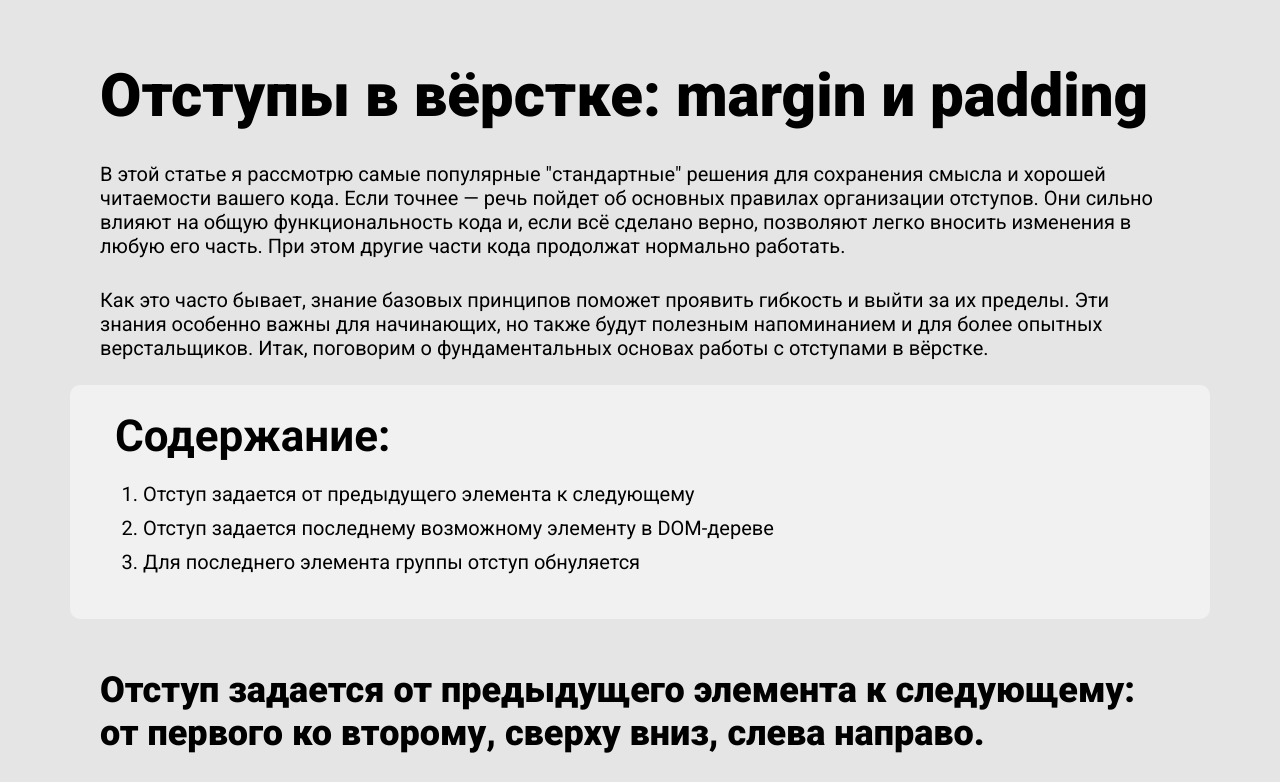
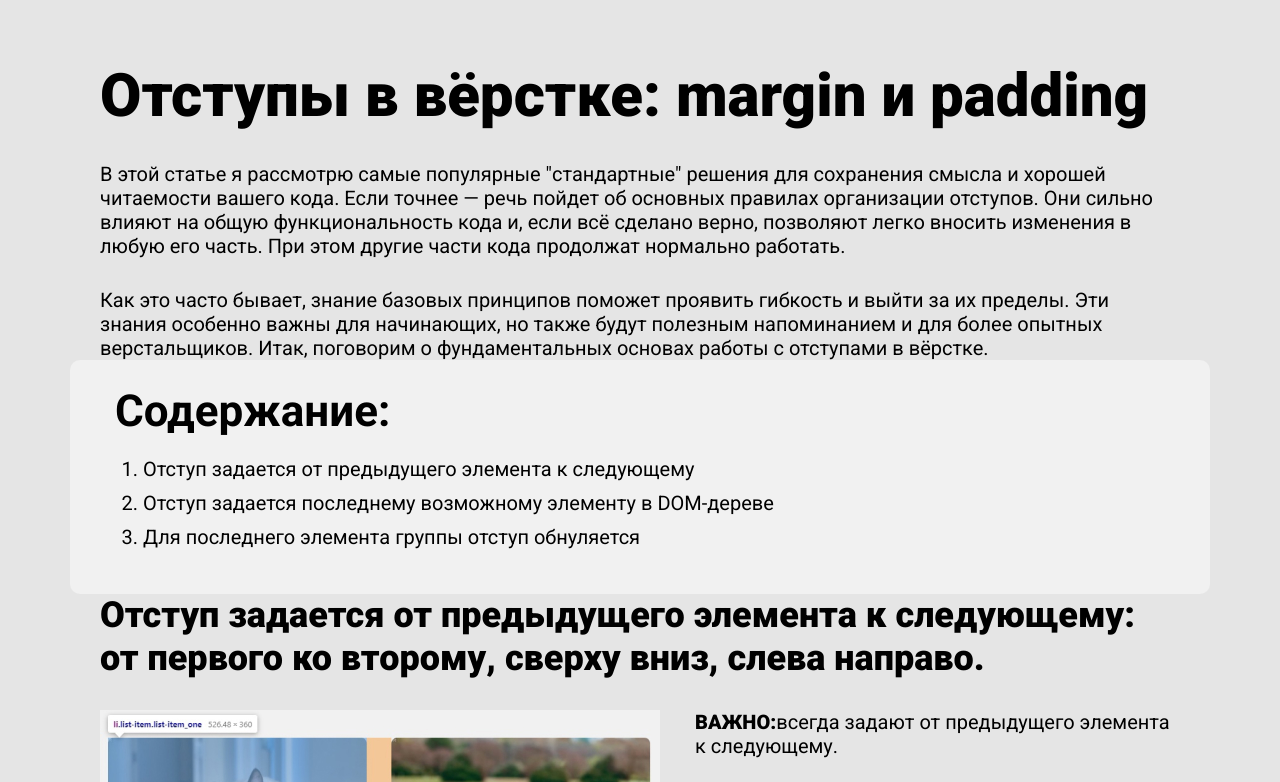
Before and after one commit to VladimirPatr/indentation, a plain HTML site: page index.html in a window 1280 px wide. Shown: the top 782 px of the page. Drawn offline with Linux system fonts and the light colour scheme.

Commit message:
правки-3

```diff
--- a/styles.css
+++ b/styles.css
@@ -89,7 +89,7 @@ p {
 }
 
 .content, .one, .two, .three  {
-    margin-bottom: 50px;
+    pading: 25px 0 25px;
 }
 
 .main {
@@ -99,9 +99,7 @@ p {
 .header p:last-child {
     margin-bottom: 0;
 }
-.content {
-    padding-top: 25px;
-}
+
 .conteiner-content {
     background-color: #F1F1F1;
     padding: 25px 45px;
@@ -161,3 +159,6 @@ p {
     border-top: none;
     color: #5E5E5E;
 }
+.footer {
+    padding-top: 25px;
+}
```
